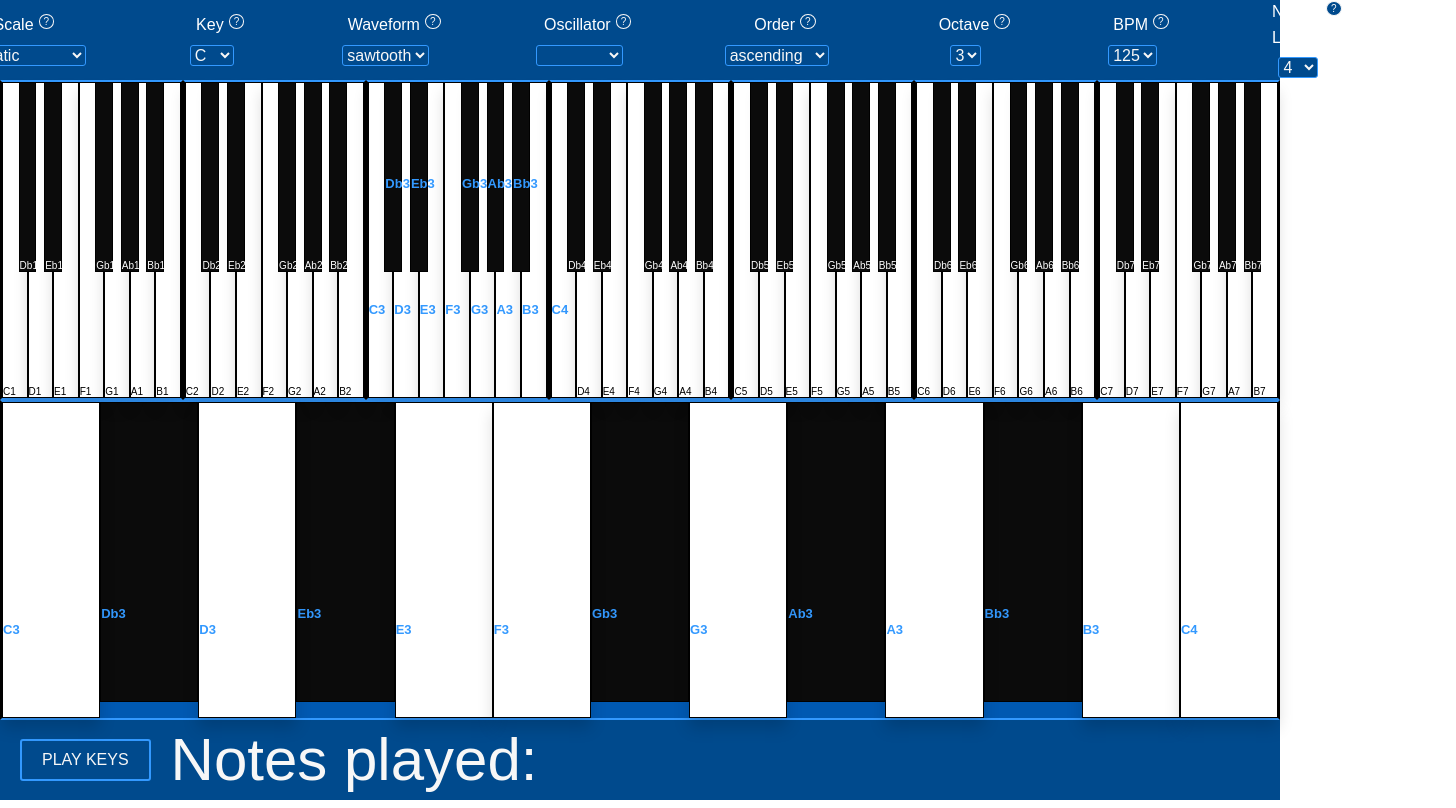
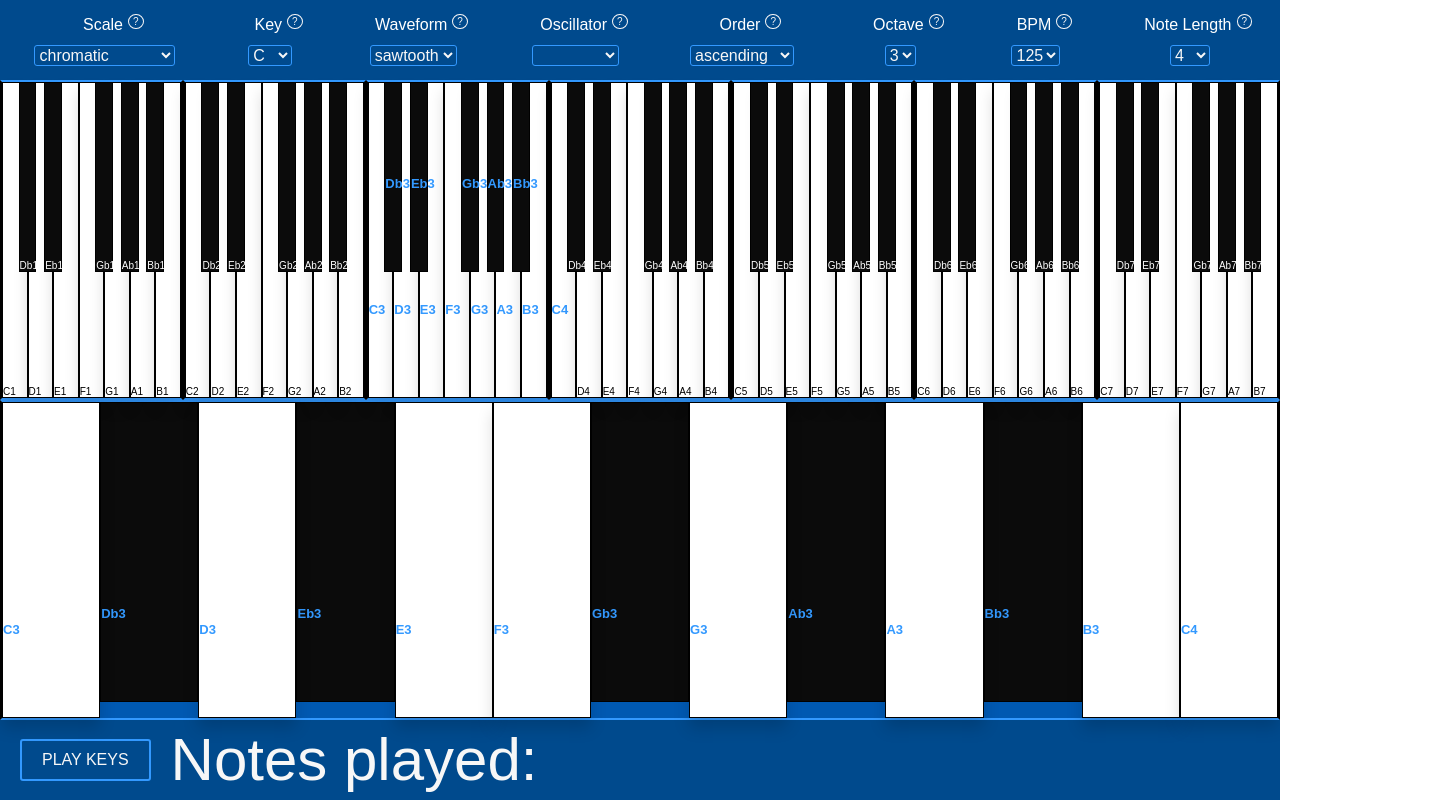
Before and after one commit to dcmorales/digital-keyboard, a React (Create React App) app: page / in a window 1280 px wide. Shown: the whole page, 1456 px wide, since content can reach past the window. Built offline with nearby package versions, Linux system fonts and the light colour scheme.

Commit message:
Fixed issue with selections width

```diff
--- a/src/sass/_components.scss
+++ b/src/sass/_components.scss
@@ -5,7 +5,6 @@
   display: flex;
   flex-direction: column;
   align-items: center;
-  padding: 0 5rem;
 
   &__label {
     display: flex;
@@ -60,6 +59,7 @@
     border-radius: 3px;
     padding: 1rem;
     min-width: 13rem;
+    right: 0;
 
     visibility: hidden;
     position: absolute;
--- a/src/sass/_layout.scss
+++ b/src/sass/_layout.scss
@@ -1,6 +1,5 @@
 .app-container {
   margin: 0;
-  max-width: 100%;
   width: 100%;
 }
 
@@ -9,7 +8,7 @@
   font-size: $font-size-large;
 
   display: flex;
-  justify-content: center;
+  justify-content: space-around;
   align-items: center;
   height: 10vh;
 }
```
